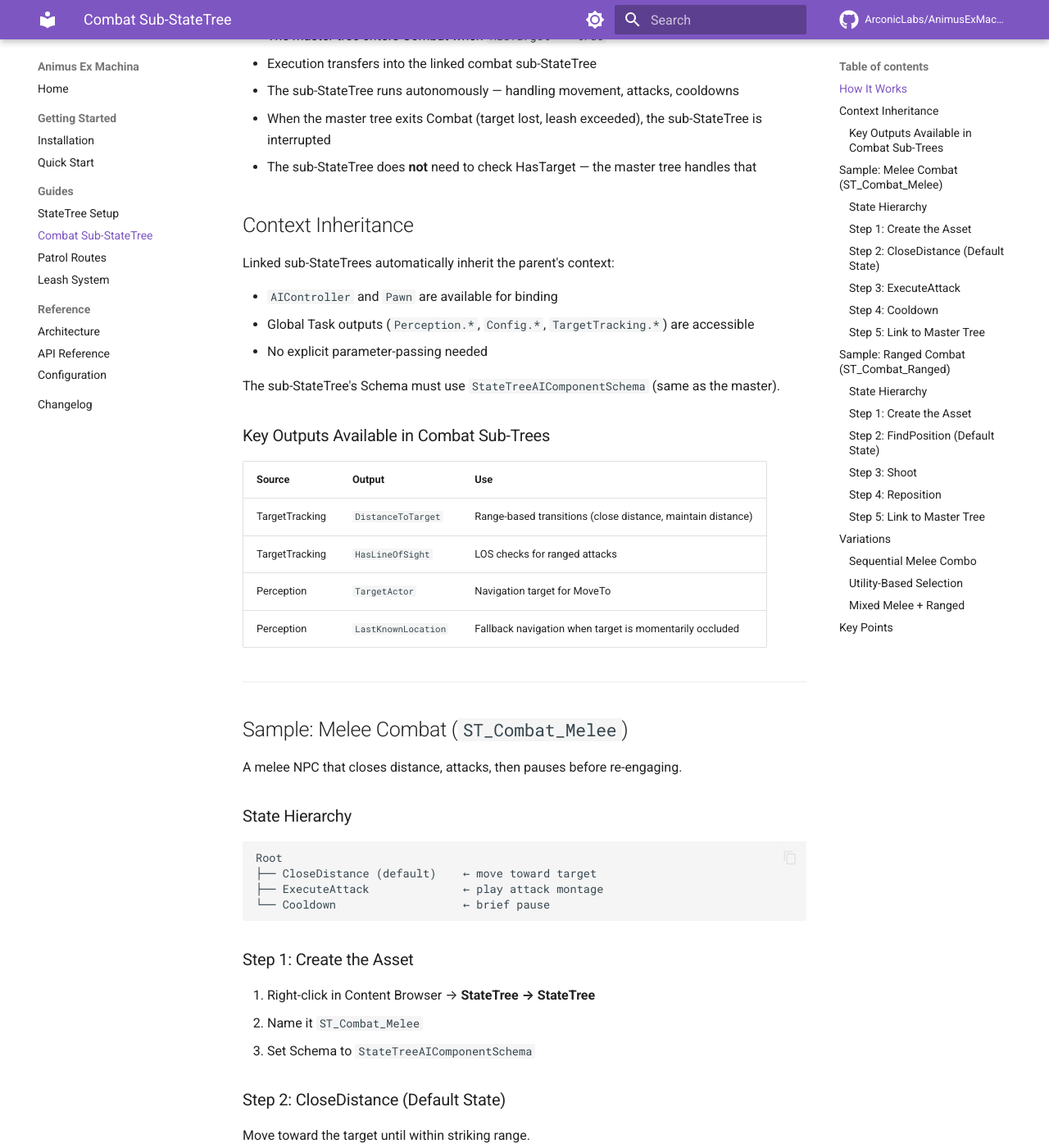
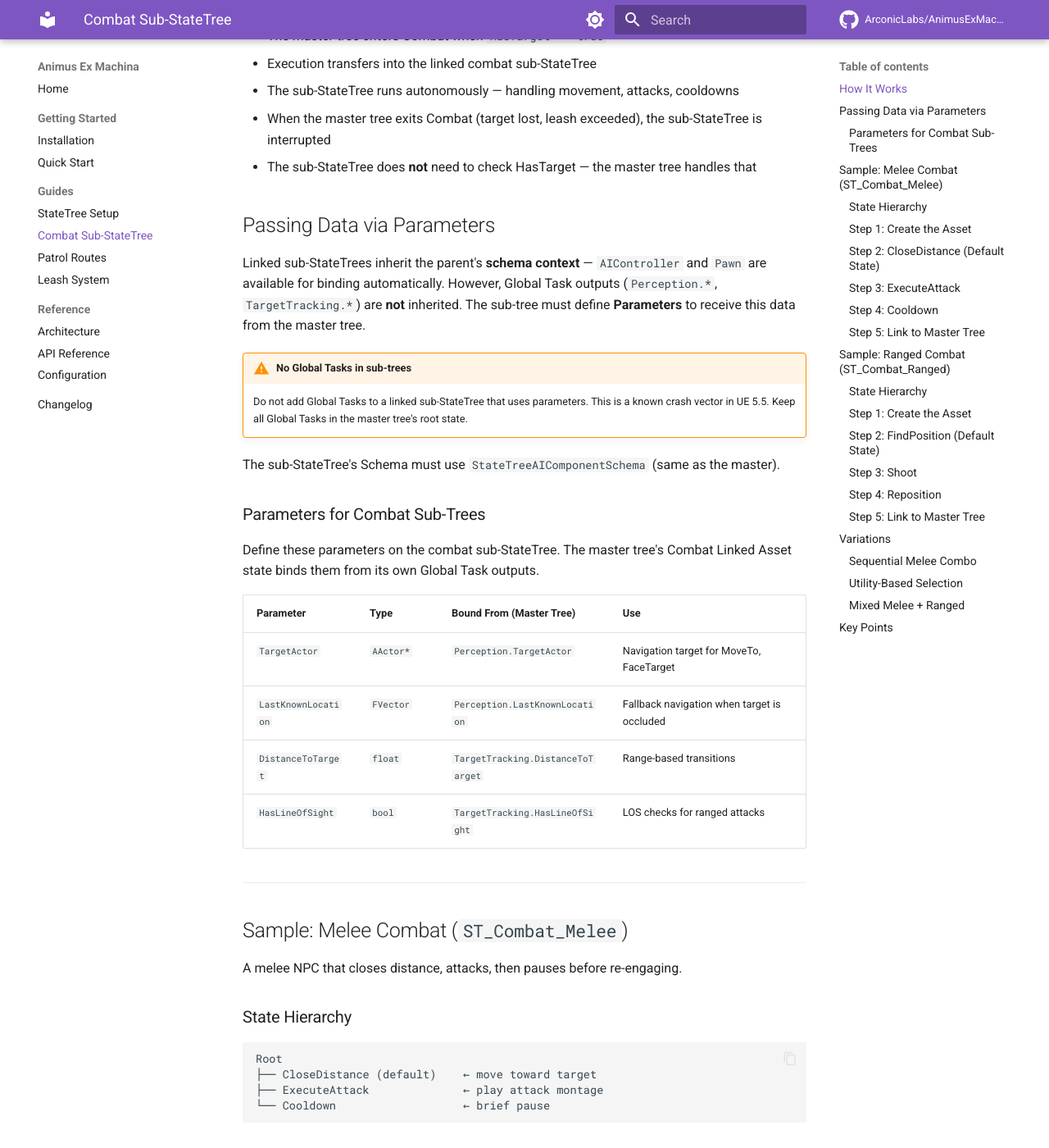
Before and after one commit to ArconicLabs/AnimusExMachina, an MkDocs documentation site: the page built from docs/guides/combat-subtree.md, in a window 1280 px wide and 1400 px high, scrolled down 474 px. Shown: the whole window at 82% size. Built offline with MkDocs 1.6.1 and Material for MkDocs 9.7.7, drawn with Linux system fonts in a browser that asks for light colours; comment, search, counter and statistics services are not loaded; some of the changed text lies outside the part shown.

Commit message:
docs: fix combat sub-tree data flow — use Parameters, not Global Tasks
Linked sub-StateTrees do not inherit the parent tree's Global Task
outputs. The sub-tree must define Parameters (TargetActor,
LastKnownLocation, DistanceToTarget, HasLineOfSight) and the master
tree's Combat Linked Asset state binds them from its Global Task
outputs. Updated all binding tables, setup steps, and key points.

````diff
--- a/docs/guides/combat-subtree.md
+++ b/docs/guides/combat-subtree.md
@@ -18,24 +18,25 @@ ST_AxM_Master
 - When the master tree exits Combat (target lost, leash exceeded), the sub-StateTree is interrupted
 - The sub-StateTree does **not** need to check HasTarget — the master tree handles that
 
-## Context Inheritance
+## Passing Data via Parameters
 
-Linked sub-StateTrees automatically inherit the parent's context:
+Linked sub-StateTrees inherit the parent's **schema context** — `AIController` and `Pawn` are available for binding automatically. However, Global Task outputs (`Perception.*`, `TargetTracking.*`) are **not** inherited. The sub-tree must define **Parameters** to receive this data from the master tree.
 
-- `AIController` and `Pawn` are available for binding
-- Global Task outputs (`Perception.*`, `Config.*`, `TargetTracking.*`) are accessible
-- No explicit parameter-passing needed
+!!! warning "No Global Tasks in sub-trees"
+    Do not add Global Tasks to a linked sub-StateTree that uses parameters. This is a known crash vector in UE 5.5. Keep all Global Tasks in the master tree's root state.
 
 The sub-StateTree's Schema must use `StateTreeAIComponentSchema` (same as the master).
 
-### Key Outputs Available in Combat Sub-Trees
+### Parameters for Combat Sub-Trees
 
-| Source | Output | Use |
-|---|---|---|
-| TargetTracking | `DistanceToTarget` | Range-based transitions (close distance, maintain distance) |
-| TargetTracking | `HasLineOfSight` | LOS checks for ranged attacks |
-| Perception | `TargetActor` | Navigation target for MoveTo |
-| Perception | `LastKnownLocation` | Fallback navigation when target is momentarily occluded |
+Define these parameters on the combat sub-StateTree. The master tree's Combat Linked Asset state binds them from its own Global Task outputs.
+
+| Parameter | Type | Bound From (Master Tree) | Use |
+|---|---|---|---|
+| `TargetActor` | `AActor*` | `Perception.TargetActor` | Navigation target for MoveTo, FaceTarget |
+| `LastKnownLocation` | `FVector` | `Perception.LastKnownLocation` | Fallback navigation when target is occluded |
+| `DistanceToTarget` | `float` | `TargetTracking.DistanceToTarget` | Range-based transitions |
+| `HasLineOfSight` | `bool` | `TargetTracking.HasLineOfSight` | LOS checks for ranged attacks |
 
 ---
 
@@ -57,6 +58,12 @@ Root
 1. Right-click in Content Browser → **StateTree → StateTree**
 2. Name it `ST_Combat_Melee`
 3. Set Schema to `StateTreeAIComponentSchema`
+4. Open the **Parameters** panel and add:
+    - `TargetActor` — Object Reference (`AActor`)
+    - `LastKnownLocation` — Vector
+    - `DistanceToTarget` — Float
+    - `HasLineOfSight` — Bool
+5. Do **not** add any Global Tasks to this sub-tree
 
 ### Step 2: CloseDistance (Default State)
 
@@ -65,21 +72,21 @@ Move toward the target until within striking range.
 | Task | Field | Bind To |
 |---|---|---|
 | AxM Move To | Controller | `AIController` |
-| | TargetActor | `Perception.TargetActor` |
-| | TargetLocation | `Perception.LastKnownLocation` |
+| | TargetActor | `Parameters.TargetActor` |
+| | TargetLocation | `Parameters.LastKnownLocation` |
 | | AcceptanceRadius | 50.0 |
 | AxM Face Target | Controller | `AIController` |
-| | TargetActor | `Perception.TargetActor` |
+| | TargetActor | `Parameters.TargetActor` |
 
 **Transitions:**
 
 | Priority | Trigger | Condition | Target |
 |---|---|---|---|
-| 1 | On Tick | `TargetTracking.DistanceToTarget` **<** `200.0` | → ExecuteAttack |
+| 1 | On Tick | `Parameters.DistanceToTarget` **<** `200.0` | → ExecuteAttack |
 | 2 | On State Completed | — | → CloseDistance (self-transition) |
 
 !!! tip "Distance threshold"
-    The `200.0` value is your melee strike range. Use StateTree's built-in property comparison — bind `DistanceToTarget` from the TargetTracking global task and compare it against a literal float. No custom condition node needed.
+    The `200.0` value is your melee strike range. Use StateTree's built-in property comparison — bind `DistanceToTarget` from Parameters and compare it against a literal float. No custom condition node needed.
 
 ### Step 3: ExecuteAttack
 
@@ -88,7 +95,7 @@ Play the attack montage.
 | Task | Field | Bind To |
 |---|---|---|
 | AxM Face Target | Controller | `AIController` |
-| | TargetActor | `Perception.TargetActor` |
+| | TargetActor | `Parameters.TargetActor` |
 | AxM Attack | Controller | `AIController` |
 | | AttackMontage | `AM_MeleeAttack` (your montage asset) |
 | | AttackDuration | 1.0 (timer fallback) |
@@ -119,6 +126,11 @@ Brief pause between attacks. This creates a window the player can exploit.
 2. Select **Combat**
 3. Set state type to **Linked Asset**
 4. Set **Linked StateTree** to `ST_Combat_Melee`
+5. Bind the Linked Asset's parameters:
+    - `TargetActor` ← `Perception.TargetActor`
+    - `LastKnownLocation` ← `Perception.LastKnownLocation`
+    - `DistanceToTarget` ← `TargetTracking.DistanceToTarget`
+    - `HasLineOfSight` ← `TargetTracking.HasLineOfSight`
 
 ---
 
@@ -140,6 +152,12 @@ Root
 1. Right-click in Content Browser → **StateTree → StateTree**
 2. Name it `ST_Combat_Ranged`
 3. Set Schema to `StateTreeAIComponentSchema`
+4. Open the **Parameters** panel and add:
+    - `TargetActor` — Object Reference (`AActor`)
+    - `LastKnownLocation` — Vector
+    - `DistanceToTarget` — Float
+    - `HasLineOfSight` — Bool
+5. Do **not** add any Global Tasks to this sub-tree
 
 ### Step 2: FindPosition (Default State)
 
@@ -148,21 +166,21 @@ Move toward the target but maintain distance. The NPC moves to a position within
 | Task | Field | Bind To |
 |---|---|---|
 | AxM Move To | Controller | `AIController` |
-| | TargetActor | `Perception.TargetActor` |
-| | TargetLocation | `Perception.LastKnownLocation` |
+| | TargetActor | `Parameters.TargetActor` |
+| | TargetLocation | `Parameters.LastKnownLocation` |
 | | AcceptanceRadius | 200.0 |
 | AxM Face Target | Controller | `AIController` |
-| | TargetActor | `Perception.TargetActor` |
+| | TargetActor | `Parameters.TargetActor` |
 
 **Transitions:**
 
 | Priority | Trigger | Condition | Target |
 |---|---|---|---|
-| 1 | On Tick | `TargetTracking.DistanceToTarget` **<** `1000.0` **AND** `TargetTracking.HasLineOfSight` **==** `true` | → Shoot |
+| 1 | On Tick | `Parameters.DistanceToTarget` **<** `1000.0` **AND** `Parameters.HasLineOfSight` **==** `true` | → Shoot |
 | 2 | On State Completed | — | → FindPosition (self-transition) |
 
 !!! tip "Firing range"
-    The `1000.0` value is your max engagement distance. Bind both `DistanceToTarget` and `HasLineOfSight` from TargetTracking. The NPC only fires when it has a clear shot within range.
+    The `1000.0` value is your max engagement distance. Bind both `DistanceToTarget` and `HasLineOfSight` from Parameters. The NPC only fires when it has a clear shot within range.
 
 ### Step 3: Shoot
 
@@ -171,7 +189,7 @@ Fire at the target.
 | Task | Field | Bind To |
 |---|---|---|
 | AxM Face Target | Controller | `AIController` |
-| | TargetActor | `Perception.TargetActor` |
+| | TargetActor | `Parameters.TargetActor` |
 | AxM Attack | Controller | `AIController` |
 | | AttackMontage | `AM_RangedAttack` (your ranged montage) |
 | | AttackDuration | 1.5 (timer fallback) |
@@ -192,8 +210,8 @@ Move to a new position after firing. This prevents the NPC from being a stationa
 | Task | Field | Bind To |
 |---|---|---|
 | AxM Move To | Controller | `AIController` |
-| | TargetActor | `Perception.TargetActor` |
-| | TargetLocation | `Perception.LastKnownLocation` |
+| | TargetActor | `Parameters.TargetActor` |
+| | TargetLocation | `Parameters.LastKnownLocation` |
 | | AcceptanceRadius | 100.0 |
 
 **Transitions:**
@@ -211,6 +229,11 @@ Move to a new position after firing. This prevents the NPC from being a stationa
 2. Select **Combat**
 3. Set state type to **Linked Asset**
 4. Set **Linked StateTree** to `ST_Combat_Ranged`
+5. Bind the Linked Asset's parameters:
+    - `TargetActor` ← `Perception.TargetActor`
+    - `LastKnownLocation` ← `Perception.LastKnownLocation`
+    - `DistanceToTarget` ← `TargetTracking.DistanceToTarget`
+    - `HasLineOfSight` ← `TargetTracking.HasLineOfSight`
 
 ---
 
@@ -232,9 +255,9 @@ Set the root's **Selection Behavior** to **Sequential**. Each state transitions
 
 ```
 Root
-├── HeavyAttack    ← condition: DistanceToTarget < 100
-├── LightAttack    ← condition: DistanceToTarget < 200
-├── CloseDistance   ← condition: DistanceToTarget >= 200
+├── HeavyAttack    ← condition: Parameters.DistanceToTarget < 100
+├── LightAttack    ← condition: Parameters.DistanceToTarget < 200
+├── CloseDistance   ← condition: Parameters.DistanceToTarget >= 200
 └── Cooldown       ← always available (lowest priority)
 ```
 
@@ -245,8 +268,8 @@ Use conditions on each state to evaluate which attack to use based on current ra
 ```
 Root
 ├── CloseDistance       ← when far from target
-├── MeleeAttack        ← condition: DistanceToTarget < 200
-├── ThrowProjectile    ← condition: DistanceToTarget > 500 && HasLineOfSight
+├── MeleeAttack        ← condition: Parameters.DistanceToTarget < 200
+├── ThrowProjectile    ← condition: Parameters.DistanceToTarget > 500 && Parameters.HasLineOfSight
 └── Cooldown
 ```
 
@@ -261,5 +284,6 @@ An NPC with both melee and ranged abilities selects based on distance.
 - **Timer fallback** — Leave `AttackMontage` empty to use the `AttackDuration` timer. Useful for prototyping before montage assets are ready.
 - **Master owns exit transitions** — The sub-StateTree loops indefinitely. The master tree interrupts it when conditions change (target lost, leash exceeded).
 - **One sub-tree per archetype** — Different NPC types reference different combat sub-StateTrees. A melee grunt uses `ST_Combat_Melee`, a ranged archer uses `ST_Combat_Ranged`.
-- **DistanceToTarget for range** — Bind `TargetTracking.DistanceToTarget` in the sub-tree for range-based transitions. Compare against literal floats using StateTree's built-in property comparisons.
+- **DistanceToTarget for range** — Bind `Parameters.DistanceToTarget` in the sub-tree for range-based transitions. Compare against literal floats using StateTree's built-in property comparisons.
+- **No Global Tasks in sub-trees** — Define Parameters instead. The master tree binds its Global Task outputs to the sub-tree's parameters on the Linked Asset state. Adding Global Tasks to a linked sub-tree that also uses parameters can cause editor crashes in UE 5.5.
 - **Anim Notifies for effects** — For gameplay events during montages (damage application, VFX, sound, projectile spawning), use Anim Notifies on the montage asset. The AxM Attack task handles playback; your game code handles effects via standard UE Anim Notify callbacks.
````
